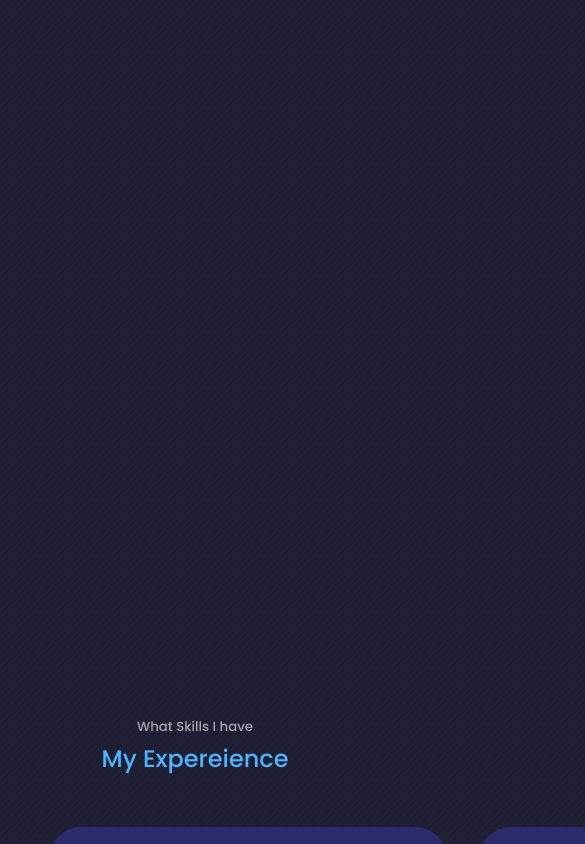
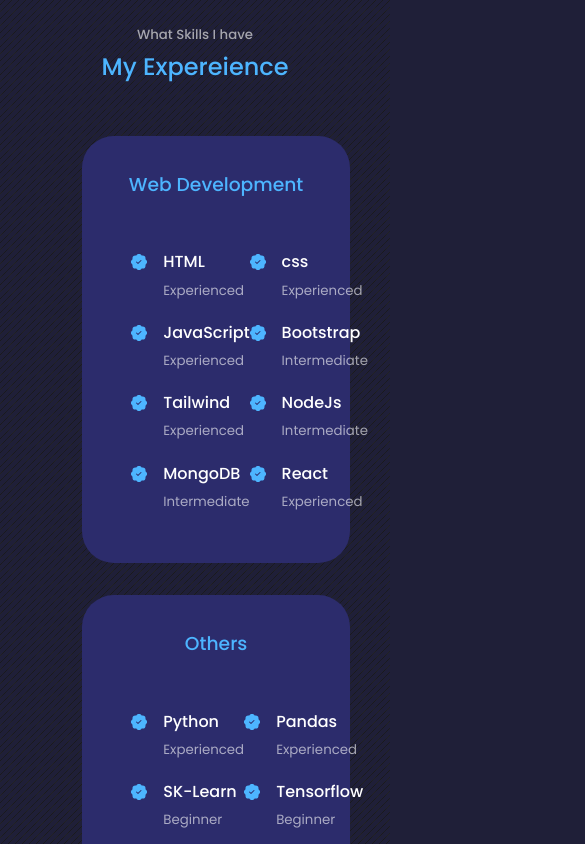
Before and after one commit to Ujjwalsharma7/Portfolio, a React (Create React App) app: page / in a window 390 px wide. Shown: the part 2200-3044 px from the top of the page, 585 px wide, since content can reach past the window. Built offline with nearby package versions, Linux system fonts and the light colour scheme.

Commit message:
corrected media qry for medium devs

```diff
--- a/src/components/experience/experience.css
+++ b/src/components/experience/experience.css
@@ -37,34 +37,24 @@
     color: var(--color-primary);
 }
 @media screen and (max-width: 1024px) {
-    .about__container{
-     grid-template-columns: 1fr;
-     gap: 0;
-    }
-    .about-me{
-     width: 50%;
-     margin: 2rem auto 4rem;
-    }
-    .about__content p{
-     margin: 1rem 0 1.5rem;
-    }
+   .experience__container{
+    grid-template-columns: 1fr;
+
+   }
+
+   .experience__container > div{
+    width: 80%;
+    padding: 2rem;
+    margin: 0 auto;
+   }
+
+   .experience__content{
+    padding: 1rem;
+   }
 
 
    }
 
    @media screen and (max-width: 600px) {
-     .about-me{
-         width: 65%;
-         margin: 0 auto 3rem;
-     }
-     .about__cards{
-         grid-template-columns: 1fr 1fr;
-         gap: 1rem;
-     }
-     .about__content{
-         text-align: center;
-     }
-     .about__content{
-         margin: 1.5rem 0;
-     }
+
    }
--- a/src/index.css
+++ b/src/index.css
@@ -57,7 +57,7 @@
 }
 section {
     margin-top: 8rem;
-    height: 100vh;
+
 }
 
 section > h2,
```
